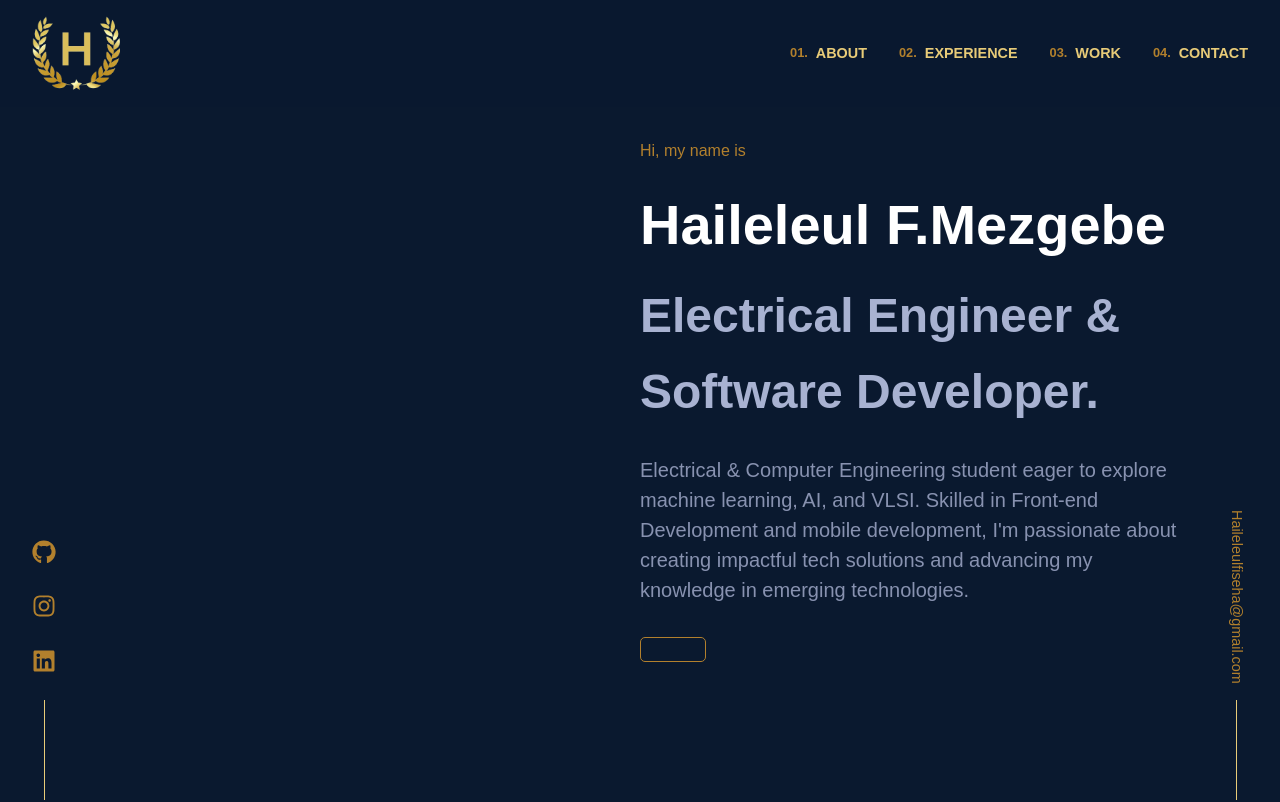
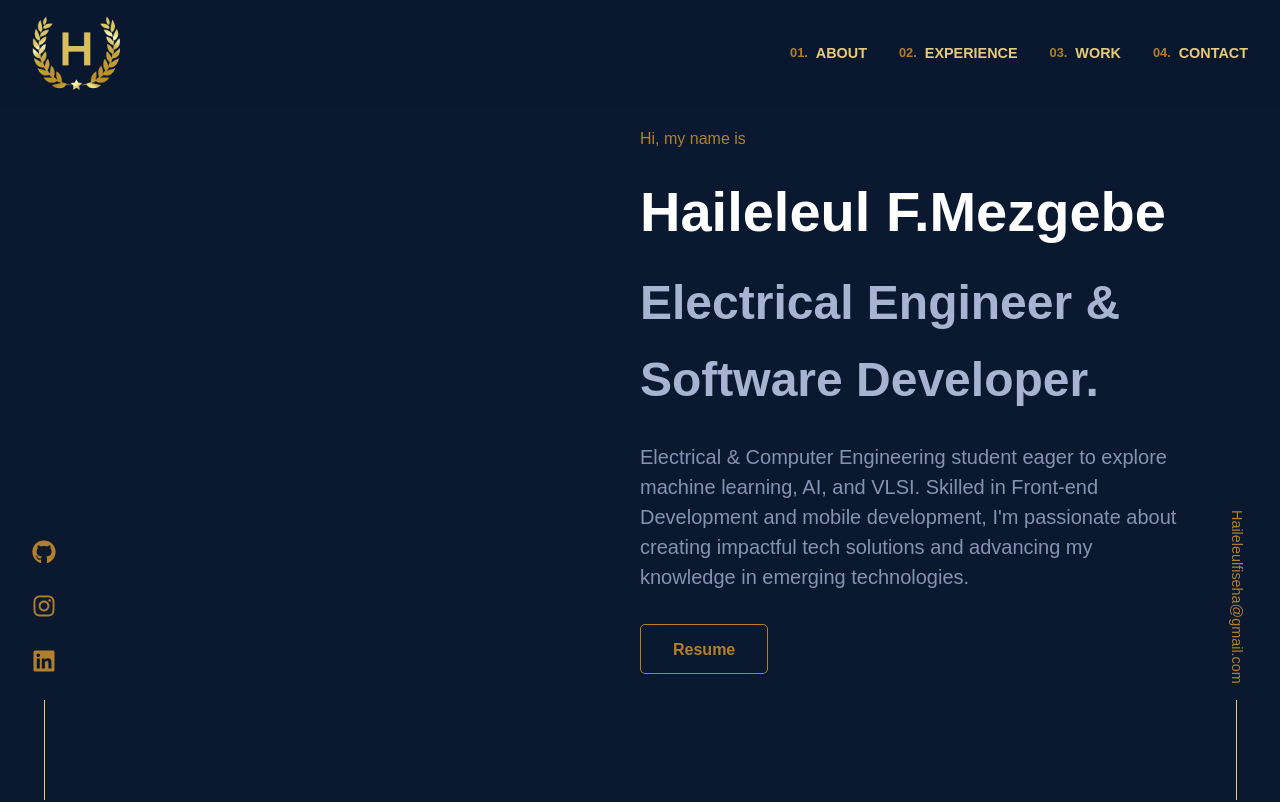
Before and after one commit to haile1713/my-portfolio, a React (Create React App) app in the folder V2/my-portfolio/: page / in a window 1280 px wide. Shown: the top 802 px of the page. Built offline with nearby package versions, Linux system fonts and the light colour scheme.

Commit message:
package dependncy update

```diff
--- a/V2/my-portfolio/src/components/Experience.js
+++ b/V2/my-portfolio/src/components/Experience.js
@@ -240,7 +240,7 @@ const Experience = () => {
 			name: "Everstone",
 			title: "Frontend Software Developer",
 			dates: "Sept 2025 – Feb 2026",
-			link: "PASTE_EVERSTONE_RECOMMENDATION_GOOGLE_DRIVE_LINK_HERE",
+			// link: "PASTE_EVERSTONE_RECOMMENDATION_GOOGLE_DRIVE_LINK_HERE",
 			details: [
 				"Worked as a Frontend Software Developer, building and maintaining user-facing features for web applications.",
 				"Translated design concepts into functional, responsive, and intuitive interfaces.",
--- a/V2/my-portfolio/src/components/Hero.js
+++ b/V2/my-portfolio/src/components/Hero.js
@@ -130,6 +130,7 @@ const Hero = () => {
 					target="_blank"
 					rel="noopener noreferrer"
 				>
+					Resume
 				</ResumeButton>
 				{/* <Button href="#contact">Check out my course!</Button> */}
 			</HeroWrapper>
```
Also changed, not shown: 1 other file (tests, documents, lock files or other folders).
